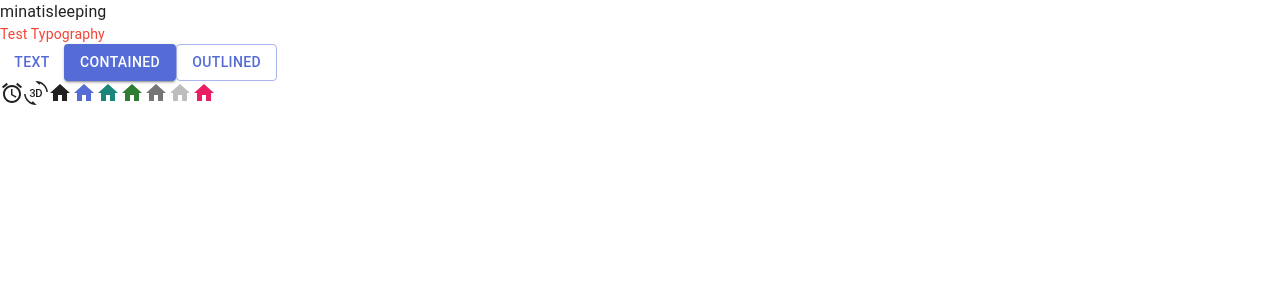
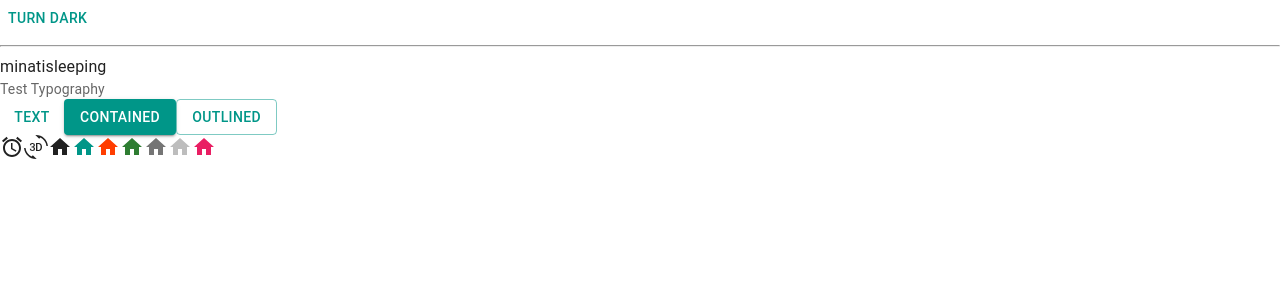
Before and after one commit to minatisleeping/Trello-WEB, a React app: page / in a window 1280 px wide. Shown: the top 300 px of the page. Built offline with nearby package versions, Linux system fonts and the light colour scheme; the HTML template or start-up script is replaced by a standard one.

Commit message:
dark light mode p1

```diff
--- a/src/App.jsx
+++ b/src/App.jsx
@@ -4,10 +4,30 @@
 import HomeIcon from '@mui/icons-material/Home'
 import { pink } from '@mui/material/colors'
 import Typography from '@mui/material/Typography'
+import {
+  useColorScheme
+} from '@mui/material/styles'
+
+function ModeToggle() {
+  const { mode, setMode } = useColorScheme()
+  return (
+    <Button
+      onClick={() => {
+        setMode(mode === 'light' ? 'dark' : 'light')
+        // localStorage.setItem('trello-dark-light-mode')
+        // localStorage.getItem('trello-dark-light-mode')
+      }}
+    >
+      {mode === 'light' ? 'Turn dark' : 'Turn light'}
+    </Button>
+  )
+}
 
 function App() {
   return (
     <>
+      <ModeToggle />
+      <hr/>
       <div>minatisleeping</div>
 
       <Typography variant='body2' color='text.secondary'>Test Typography</Typography>
--- a/src/main.jsx
+++ b/src/main.jsx
@@ -2,14 +2,14 @@
 import ReactDOM from 'react-dom/client'
 import App from './App.jsx'
 import CssBaseline from '@mui/material/CssBaseline'
-import { ThemeProvider } from '@mui/material/styles'
+import { Experimental_CssVarsProvider as CssVarsProvider } from '@mui/material/styles'
 import theme from './theme'
 
 ReactDOM.createRoot(document.getElementById('root')).render(
   <React.StrictMode>
-    <ThemeProvider theme={theme}>
+    <CssVarsProvider theme={theme}>
       <CssBaseline />
       <App />
-    </ThemeProvider>
+    </CssVarsProvider>
   </React.StrictMode>
 )
--- a/src/theme.js
+++ b/src/theme.js
@@ -1,23 +1,25 @@
-import { red } from '@mui/material/colors'
-import { createTheme } from '@mui/material/styles'
+import { experimental_extendTheme as extendTheme } from '@mui/material/styles'
+import { cyan, deepOrange, orange, teal } from '@mui/material/colors'
 
 // A custom theme for this app
-const theme = createTheme({
-  palette: {
-    mode: 'light', //default is light
-    primary: {
-      main: '#556cd6'
+const theme = extendTheme({
+  colorSchemes: {
+    light: {
+      palette: {
+        primary: teal,
+        secondary: deepOrange
+      }
     },
-    secondary: {
-      main: '#19857b'
-    },
-    error: {
-      main: red.A400
-    },
-    text: {
-      secondary: red[500]
+    dark: {
+      palette: {
+        palette: {
+          primary: cyan,
+          secondary: orange
+        }
+      }
     }
   }
+// ...other properties
 })
 
 export default theme
```
